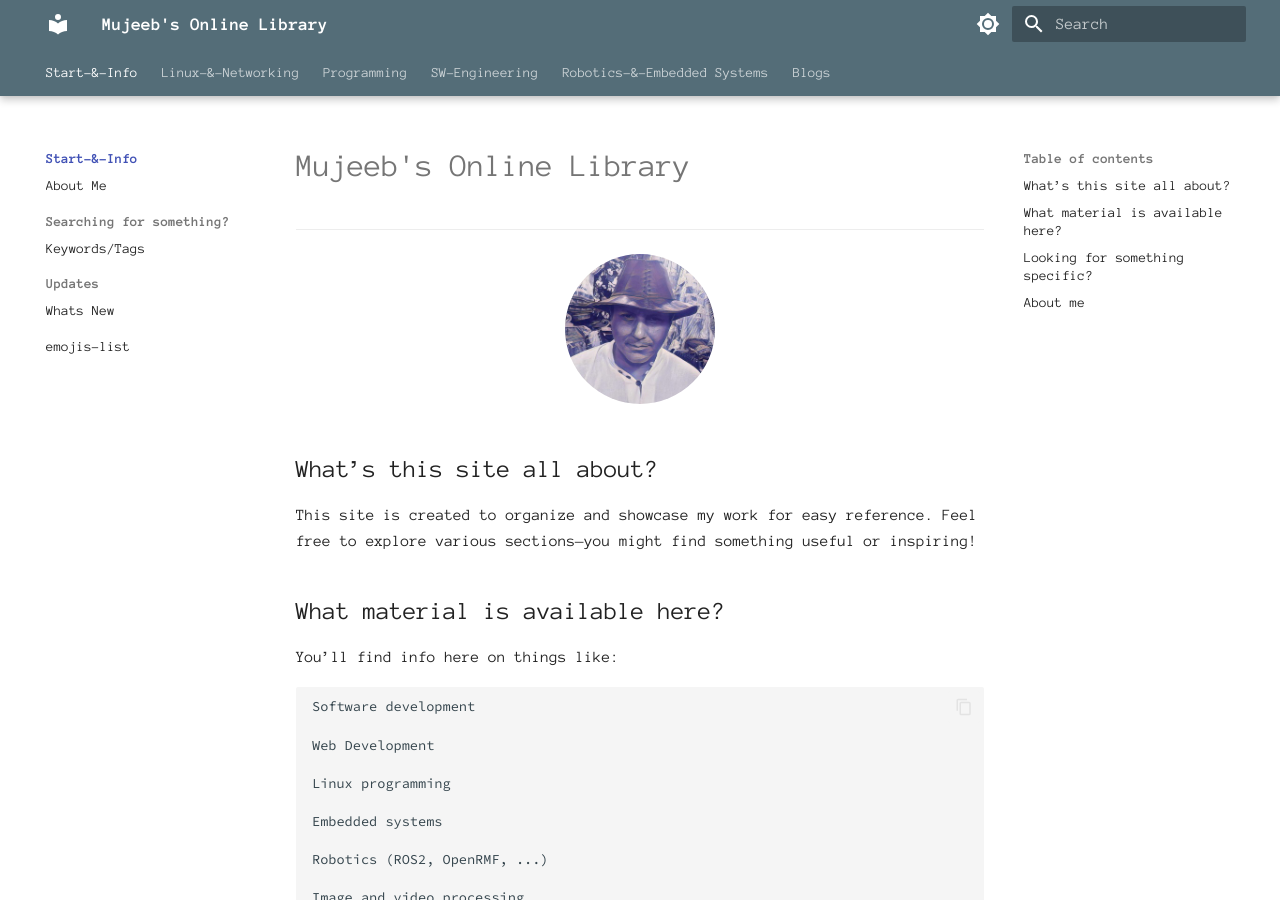
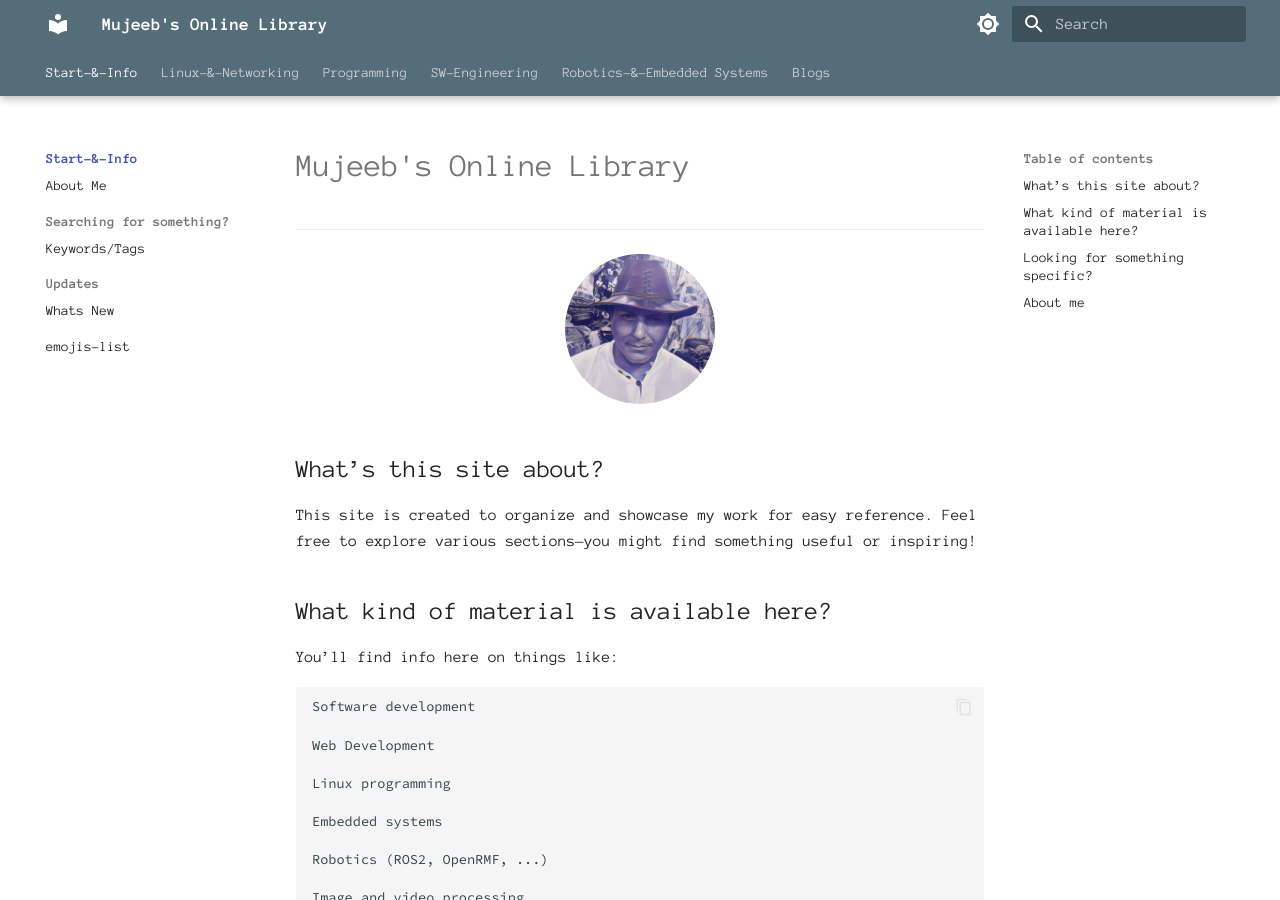
Before and after one commit to alohamujeeb/alohamujeeb.github.io, an MkDocs documentation site: the page built from docs/index.md, in a window 1280 px wide and 900 px high. Built offline with MkDocs 1.6.1 and Material for MkDocs 9.7.7, drawn with Linux system fonts in a browser that asks for light colours.

Commit message:
files restructured

```diff
--- a/docs/index.md
+++ b/docs/index.md
@@ -12,12 +12,12 @@ img {
   <img src="images/mypicture.jpg" alt="Avatar" width="150">
 </div>
 
-## What’s this site all about?
+## What’s this site about?
 This site is created to organize and showcase my work for easy reference.
 Feel free to explore various sections—you might find something useful or inspiring!
 
 
-## What material is available here?
+## What kind of material is available here?
 You’ll find info here on things like:
 
     Software development
```
